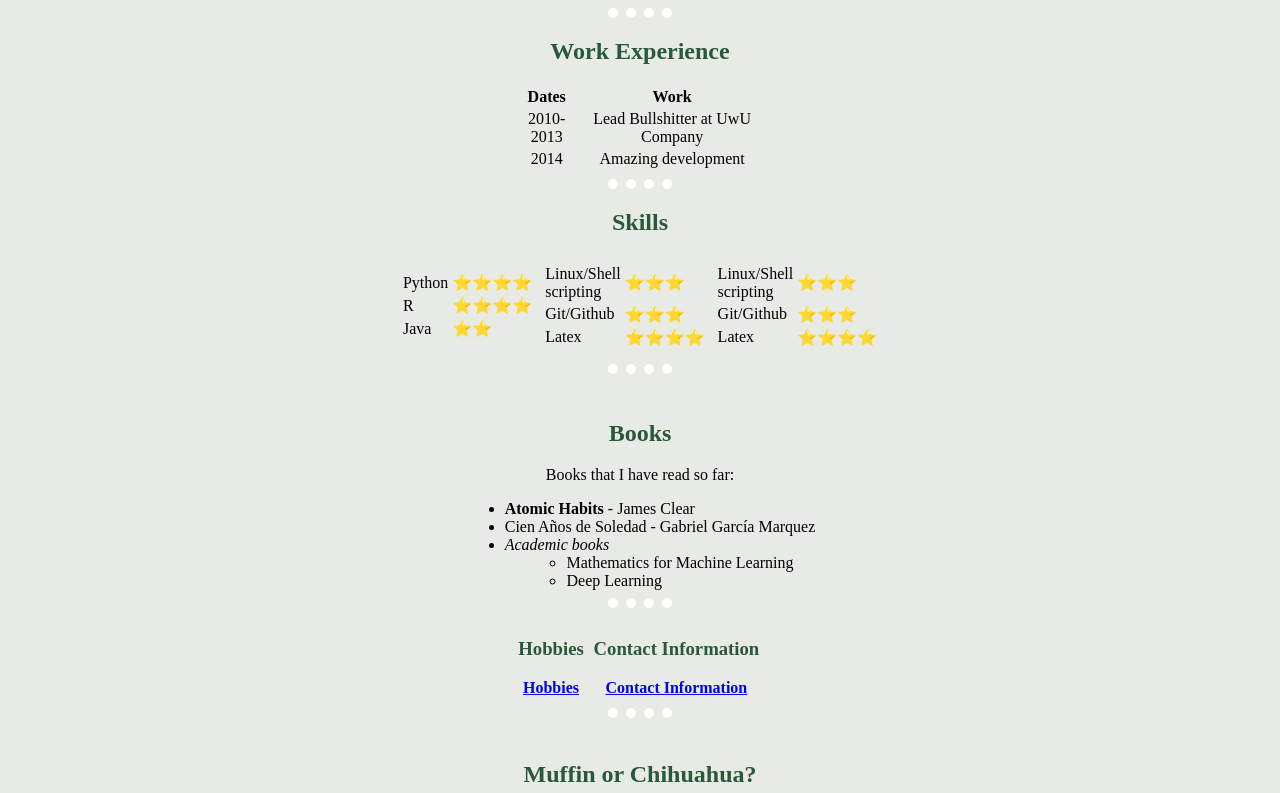
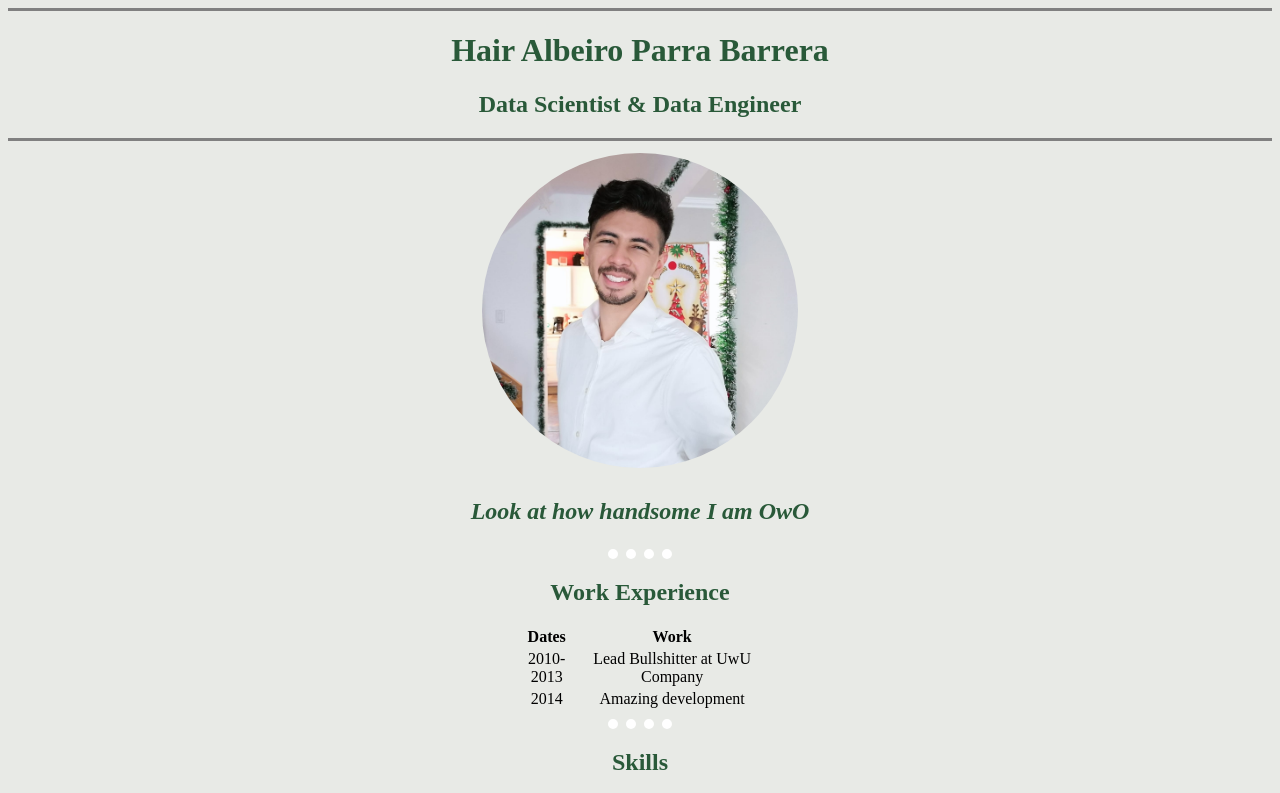
Before and after one commit to JairParra/cv, a plain HTML site: page index.html in a window 1280 px wide. Shown: the top 793 px of the page. Drawn offline with Linux system fonts and the light colour scheme.

Commit message:
Update index.html

```diff
--- a/index.html
+++ b/index.html
@@ -12,6 +12,19 @@
     </head>
 
     <body>
+        <center>
+            <hr size="3" noshade>
+            <!--Level 1 Heading for the Title-->
+            <h1>Hair Albeiro Parra Barrera</h1>
+            <h2>Data Scientist & Data Engineer<h2>
+            <hr size="3" noshade>
+
+            <!--Profile picture-->
+            <img src="img/profile_pic.jpg" width="25%" height="25%" alt="Jair Profile picture" class="circular--square" >
+
+            <!--We have some stuff text in here-->
+            <p><em>Look at how handsome I am OwO</em></p>
+        </center>
 
         <hr class="dots">
 
```
